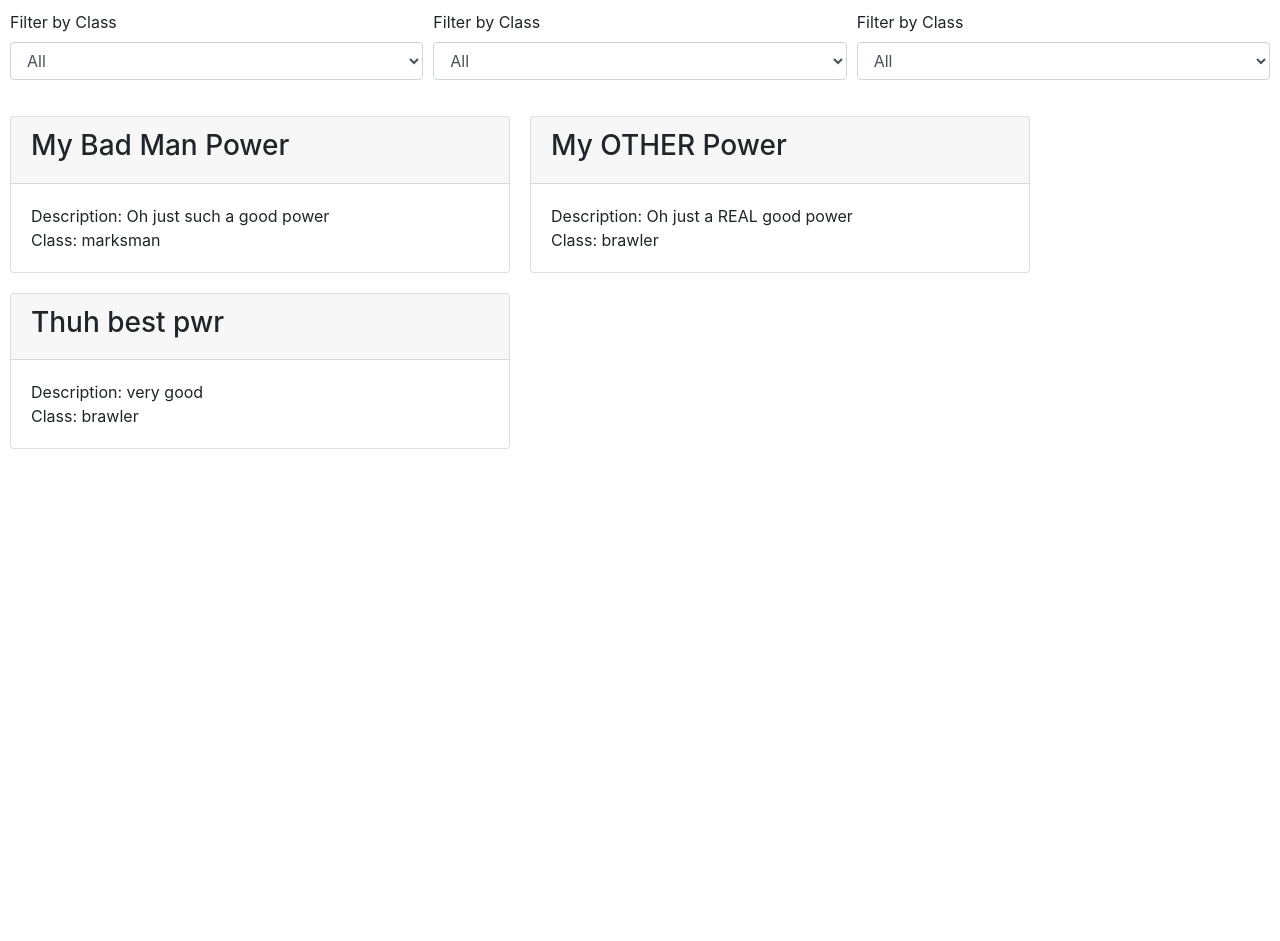
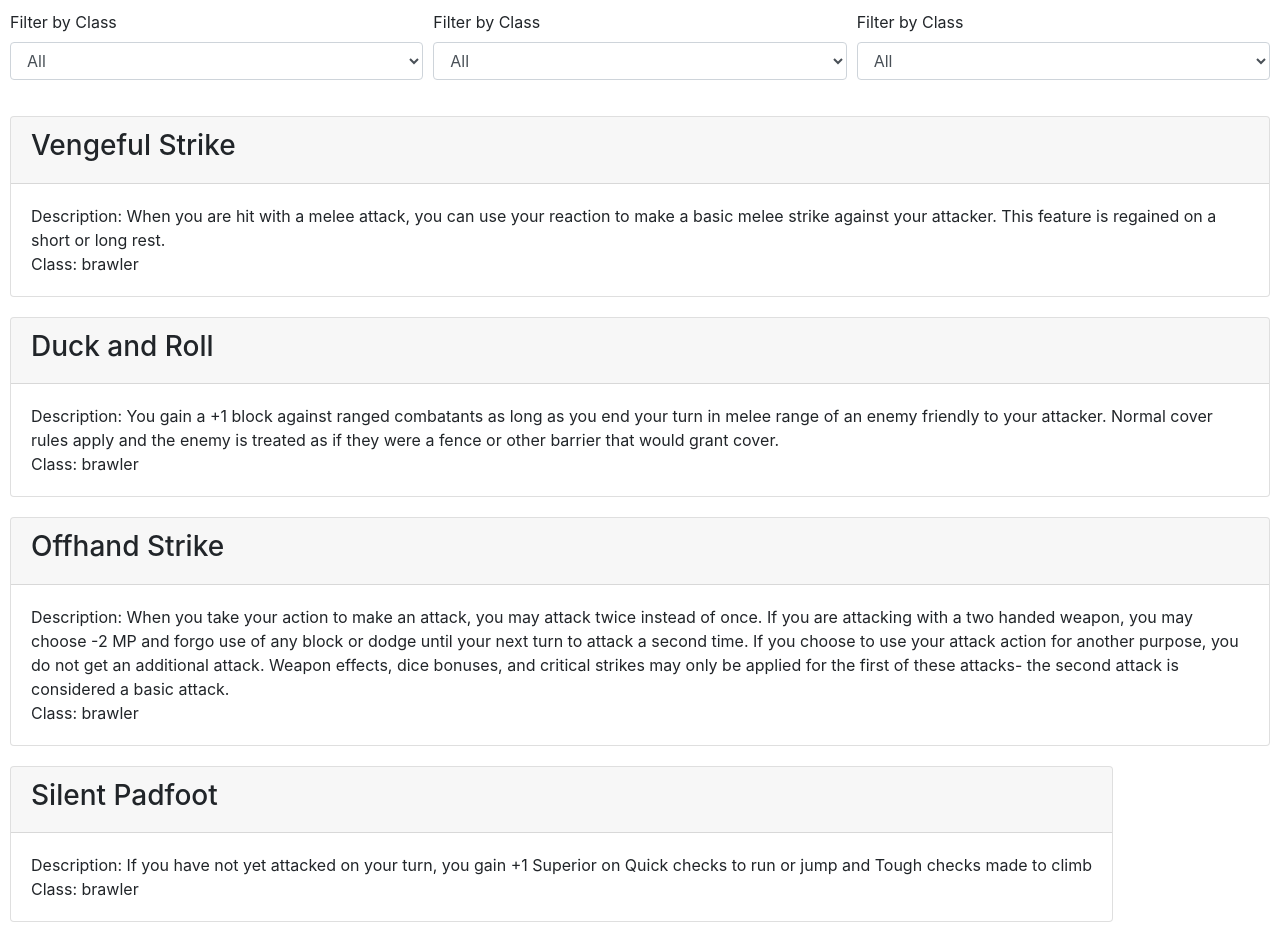
Before and after one commit to dhuntley/starchaser, a React (Create React App) app: page / in a window 1280 px wide. Shown: the top 941 px of the page. Before the commit the page ends 800 px from the top, so only its background shows below. Built offline with nearby package versions, Linux system fonts and the light colour scheme.

Commit message:
Real powers for the first time

```diff
--- a/src/App.js
+++ b/src/App.js
@@ -9,7 +9,7 @@ class App extends Component {
         <header className="App-header">
 
           <p>
-            Edit <code>src/App.js</code> and save to CRANKY TITS.
+            Edit <code>src/App.js</code> and save to Right Here.
           </p>
           <a
             className="App-link"
--- a/src/data/powers.json
+++ b/src/data/powers.json
@@ -1,17 +1,47 @@
 [
     {
-        "name": "My Bad Man Power",
-        "description": "Oh just such a good power",
-        "playerClass": "marksman"
+        "name": "Vengeful Strike",
+        "description": "When you are hit with a melee attack, you can use your reaction to make a basic melee strike against your attacker. This feature is regained on a short or long rest.",
+        "playerClass": "brawler",
+        "playerSubClass": "core",
+        "actionClass": "standard",
+        "actionType": "Reaction",
+        "actionTags": "Short Rest Recharge"
     },
     {
-        "name": "My OTHER Power",
-        "description": "Oh just a REAL good power",
-        "playerClass": "brawler"
+        "name": "Duck and Roll",
+        "description": "You gain a +1 block against ranged combatants as long as you end your turn in melee range of an enemy friendly to your attacker. Normal cover rules apply and the enemy is treated as if they were a fence or other barrier that would grant cover.",
+        "playerClass": "brawler",
+        "playerSubClass": "core",
+        "actionClass": "standard",
+        "actionType": "Passive",
+        "actionTags": ""
     },
     {
-        "name": "Thuh best pwr",
-        "description": "very good",
-        "playerClass": "brawler"
+        "name": "Offhand Strike",
+        "description": "When you take your action to make an attack, you may attack twice instead of once. If you are attacking with a two handed weapon, you may choose -2 MP and forgo use of any block or dodge until your next turn to attack a second time. If you choose to use your attack action for another purpose, you do not get an additional attack. Weapon effects, dice bonuses, and critical strikes may only be applied for the first of these attacks- the second attack is considered a basic attack.",
+        "playerClass": "brawler",
+        "playerSubClass": "core",
+        "actionClass":"standard",
+        "actionType": "Passive",
+        "actionTags": ""
+    },
+    {
+        "name": "Silent Padfoot",
+        "description": "If you have not yet attacked on your turn, you gain +1 Superior on Quick checks to run or jump and Tough checks made to climb",
+        "playerClass": "brawler",
+        "playerSubClass": "martialFighter",
+        "actionClass":"standard",
+        "actionType": "Passive",
+        "actionTags": "Skill"
+    },
+    {
+        "name": "Woodsmans Versatility",
+        "description": "You gain proficiency in 1 basic melee weapon type. In addition, after making a ranged attack you gain +1 Standard on your next melee attack against the same target.",
+        "playerClass": "marksman",
+        "playerSubClass": "core",
+        "actionClass": "core",
+        "actionType": "Passive",
+        "actionTags": "One Time Use"
     }
 ]
```
